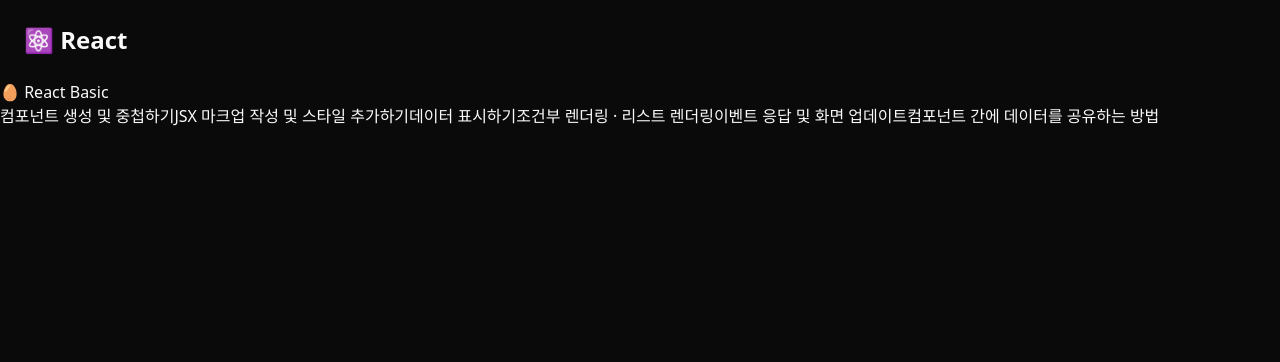
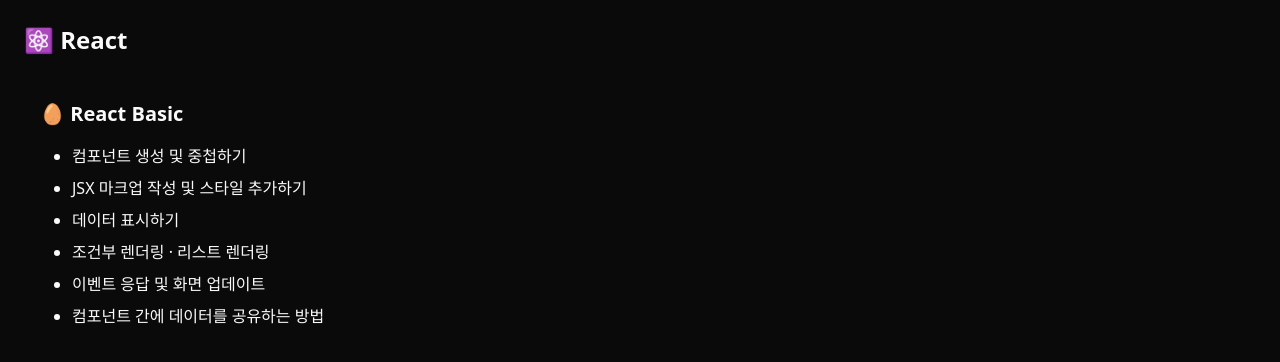
Before and after one commit to miloupark/react-basic, a React (Vite) app: page / in a window 1280 px wide. Shown: the top 362 px of the page. Built offline with nearby package versions, Linux system fonts and the light colour scheme.

Commit message:
style(basic-layout): fix list markup and adjust section layout styles

```diff
--- a/src/index.css
+++ b/src/index.css
@@ -4,3 +4,7 @@
 body {
   @apply h-screen bg-neutral-950 text-neutral-50;
 }
+
+section {
+  @apply grid px-10 py-5 gap-4;
+}
--- a/src/layouts/BasicLayout.jsx
+++ b/src/layouts/BasicLayout.jsx
@@ -3,14 +3,24 @@
 export default function BasicLayout() {
   return (
     <section>
-      <h2>🥚 React Basic</h2>
-      <ul>
+      <h2 className="text-xl font-semibold">🥚 React Basic</h2>
+      <ul className="grid list-disc pl-8 gap-2">
         <li>
           <Link to="/component">컴포넌트 생성 및 중첩하기</Link>
+        </li>
+        <li>
           <Link to="/style">JSX 마크업 작성 및 스타일 추가하기</Link>
+        </li>
+        <li>
           <Link to="/data">데이터 표시하기</Link>
+        </li>
+        <li>
           <Link to="/list">조건부 렌더링 · 리스트 렌더링</Link>
+        </li>
+        <li>
           <Link to="/event">이벤트 응답 및 화면 업데이트</Link>
+        </li>
+        <li>
           <Link to="/props">컴포넌트 간에 데이터를 공유하는 방법</Link>
         </li>
       </ul>
```
